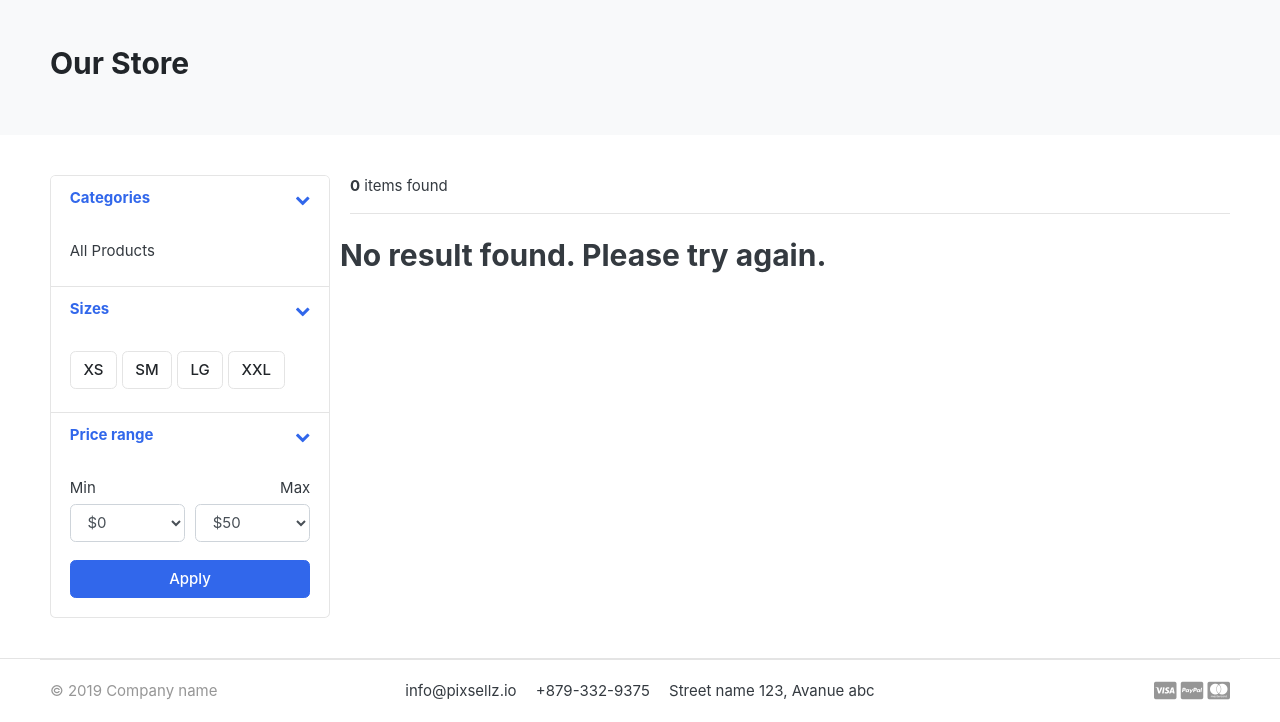
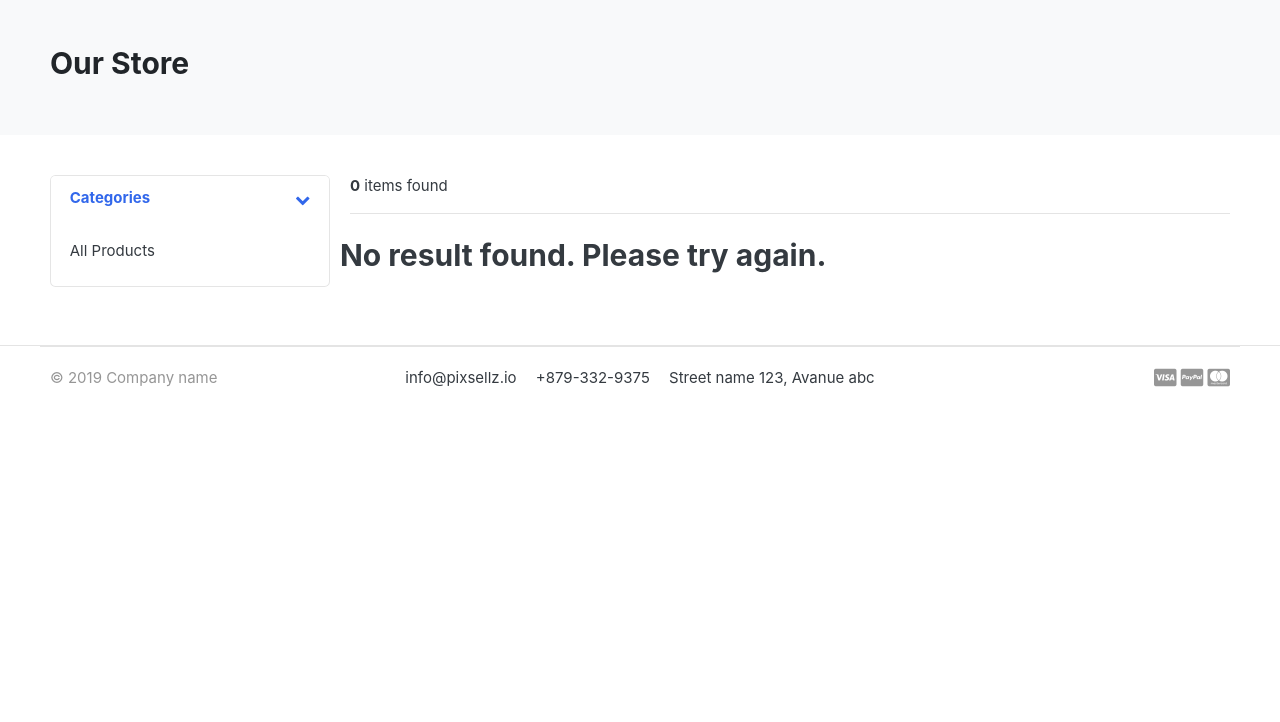
Before and after one commit to shreekarpatel/Multikart-Ecommerce_Website, a Django app: page /store/ in a window 1280 px wide. Shown: the part 119-841 px from the top of the page. After the commit the page ends 506 px from the top, so only its background shows below. Run offline with Django 3.2, Linux system fonts and the light colour scheme; data that the repository does not hold is empty; some libraries are stand-ins or nearby versions; some web fonts are replaced.

Commit message:
Second Commit

```diff
--- a/templates/store/store.html
+++ b/templates/store/store.html
@@ -43,7 +43,7 @@
 			</div> <!-- card-body.// -->
 		</div>
 	</article> <!-- filter-group  .// -->
-	<article class="filter-group">
+	<!-- <article class="filter-group">
 		<header class="card-header">
 			<a href="#" data-toggle="collapse" data-target="#collapse_4" aria-expanded="true" class="">
 				<i class="icon-control fa fa-chevron-down"></i>
@@ -72,10 +72,10 @@
 			    <span class="btn btn-light"> XXL </span>
 			  </label>
 		</div><!-- card-body.// -->
-		</div>
-	</article> <!-- filter-group .// -->
+		<!-- </div>
+	</article> filter-group .//  -->
 
-	<article class="filter-group">
+	<!-- <article class="filter-group">
 		<header class="card-header">
 			<a href="#" data-toggle="collapse" data-target="#collapse_3" aria-expanded="true" class="">
 				<i class="icon-control fa fa-chevron-down"></i>
@@ -83,13 +83,13 @@
 			</a>
 		</header>
 		<div class="filter-content collapse show" id="collapse_3" style="">
-			<div class="card-body">
+			<div class="card-body"> -->
 
-				<div class="form-row">
+				<!-- <div class="form-row">
 				<div class="form-group col-md-6">
-				  <label>Min</label>
+				  <label>Min</label> -->
 				  <!-- <input class="form-control" placeholder="$0" type="number"> -->
-				  	<select class="mr-2 form-control">
+				  	<!-- <select class="mr-2 form-control">
 						<option value="0">$0</option>
 						<option value="50">$50</option>
 						<option value="100">$100</option>
@@ -97,8 +97,8 @@
 						<option value="200">$200</option>
 						<option value="500">$500</option>
 						<option value="1000">$1000</option>
-					</select>
-				</div>
+					</select> -->
+				<!-- </div>
 				<div class="form-group text-right col-md-6">
 				  <label>Max</label>
 				  	<select class="mr-2 form-control">
@@ -111,11 +111,11 @@
 						<option value="2000">$2000+</option>
 					</select>
 				</div>
-				</div> <!-- form-row.// -->
-				<button class="btn btn-block btn-primary">Apply</button>
-			</div><!-- card-body.// -->
-		</div>
-	</article> <!-- filter-group .// -->
+				</div> form-row.// -->
+				<!-- <button class="btn btn-block btn-primary">Apply</button>
+			</div>card-body.// -->
+		<!-- </div>
+	</article> filter-group .// -->
 
 </div> <!-- card.// -->
 
```
